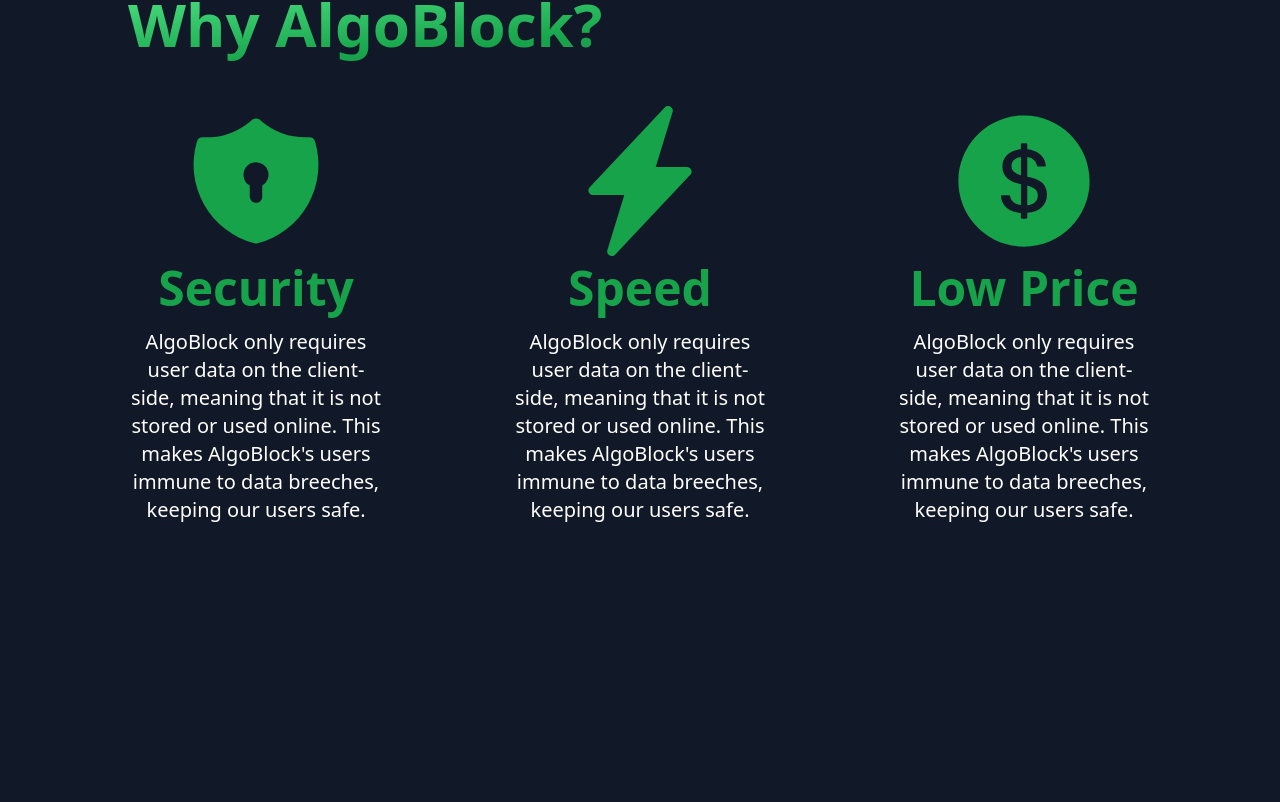
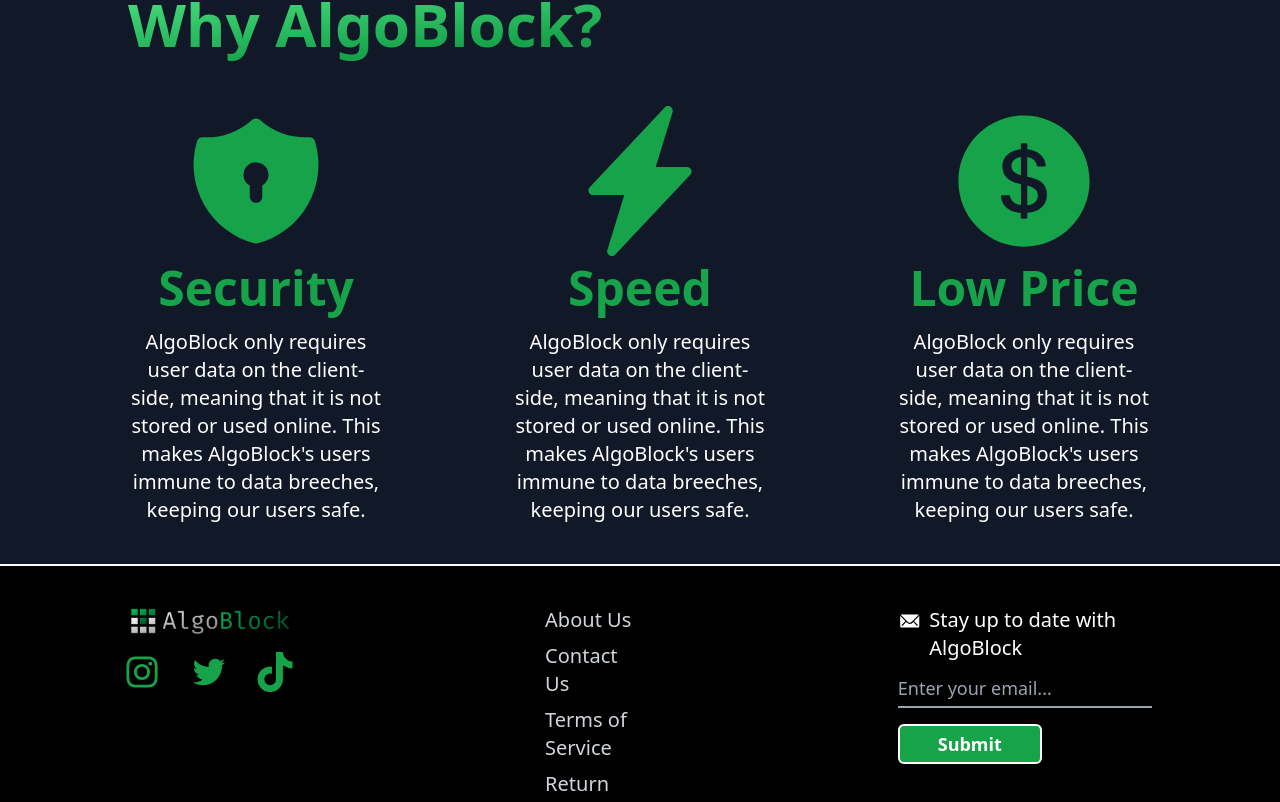
Before and after one commit to LukeA25/AlgoBlock, a React (Vite) app: page / in a window 1280 px wide. Shown: the part 1976-2778 px from the top of the page. Before the commit the page ends 2540 px from the top, so only its background shows below. Built offline with nearby package versions, Linux system fonts and the light colour scheme.

Commit message:
Footer and Strategies

```diff
--- a/src/components/AnimatedRoutes.jsx
+++ b/src/components/AnimatedRoutes.jsx
@@ -2,6 +2,7 @@ import { Route, Routes, useLocation } from "react-router-dom";
 import Home from "../pages/Home";
 import Strategies from "../pages/Strategies";
 import Marketplace from "../pages/Marketplace";
+import Workspace from "../pages/Workspace";
 
 import { AnimatePresence } from "framer-motion";
 
@@ -13,6 +14,7 @@ function AnimatedRoutes() {
         <Route path="/" exact element={<Home />} />
         <Route path="/strategies" exact element={<Strategies />} />
         <Route path="/marketplace" exact element={<Marketplace />} />
+        <Route path="/workspace" exact element={<Workspace />} />
       </Routes>
     </AnimatePresence>
   );
--- a/src/components/StrategyContext.jsx
+++ /dev/null
@@ -1,15 +0,0 @@
-import { createContext, useState } from "react";
-
-const StrategyContext = createContext();
-
-export function StrategyProvider(props) {
-  const [currentStrategy, setCurrentStrategy] = useState("");
-
-  return (
-    <StrategyContext.Provider value={{currentStrategy, setCurrentStrategy}}>
-      {props.children}
-    </StrategyContext.Provider>
-  );
-}
-
-export default StrategyContext;
--- a/src/components/UserContext.jsx
+++ b/src/components/UserContext.jsx
@@ -5,9 +5,10 @@ const UserContext = createContext();
 export function UserProvider(props) {
   const [userKey, setUserKey] = useState("");
   const [isLoggedIn, setIsLoggedIn] = useState(false);
+  const [currentStrategy, setCurrentStrategy] = useState("");
 
   return (
-    <UserContext.Provider value={{userKey, setUserKey, isLoggedIn, setIsLoggedIn}}>
+    <UserContext.Provider value={{userKey, setUserKey, isLoggedIn, setIsLoggedIn, currentStrategy, setCurrentStrategy}}>
       {props.children}
     </UserContext.Provider>
   );
--- a/src/pages/Home.jsx
+++ b/src/pages/Home.jsx
@@ -1,17 +1,27 @@
 import { motion } from "framer-motion";
-import { useState, useEffect } from "react";
+import { useState, useEffect, useRef } from "react";
 import stocks from "../assets/Stocks.png";
 import InfoCard from "../components/InfoCard";
 import ScrollInfo from "../components/ScrollInfo";
 
+import logo from "../assets/AlgoBlock.png";
 import { TbShieldLockFilled } from "react-icons/tb";
+import { FaTiktok } from "react-icons/fa";
 import { BsFillLightningChargeFill } from "react-icons/bs";
-import { AiFillDollarCircle } from "react-icons/ai";
+import {
+  AiFillDollarCircle,
+  AiOutlineInstagram,
+  AiOutlineTwitter,
+} from "react-icons/ai";
+import { IoIosMail } from "react-icons/io";
+import { Link } from "react-router-dom";
 
 function Home() {
   const [changingTitle, setChangingTitle] = useState("");
+  const [formSubmitted, setFormSubmitted] = useState(false);
   const [pos, setPos] = useState(0);
   const title = "AlgoBlock";
+  const emailRef = useRef();
 
   useEffect(() => {
     document.addEventListener("scroll", (e) => {
@@ -62,6 +72,49 @@ function Home() {
     return () => clearInterval(intervalId);
   }, [title]);
 
+  function addEmailHandler(email) {
+    var emails = [];
+    fetch("https://algoblock-4a1c4-default-rtdb.firebaseio.com/emailList.json")
+      .then((response) => {
+        return response.json();
+      })
+      .then((data) => {
+        for (const key in data) {
+          emails = data[key];
+        }
+      })
+      .then(() => {
+        var alreadyExists = false;
+        for (var i in emails) {
+          if (emails[i] == email) {
+            alreadyExists = true;
+          }
+        }
+        if (!alreadyExists) {
+          emails.push(email);
+        }
+      })
+      .then(() => {
+        fetch(
+          "https://algoblock-4a1c4-default-rtdb.firebaseio.com/emailList.json",
+          {
+            method: "PUT",
+            body: JSON.stringify({ emails: emails }),
+            headers: {
+              "Content-Type": "appliation/json",
+            },
+          }
+        );
+      });
+  }
+
+  function submitHandler(event) {
+    scrollTo(top);
+    event.preventDefault();
+    const email = emailRef.current.value.toLowerCase();
+    return addEmailHandler(email);
+  }
+
   return (
     <motion.div
       className="bg-black h-screen pt-20"
@@ -95,7 +148,7 @@ function Home() {
           </div>
           <div className="m-auto h-full w-full relative">
             <img src={stocks} className="h-full w-full absolute" />
-            <div className="h-10 w-10 border-green-600 border-4 rounded-full relative left-[7.6vw] top-[69vh] animate-buy-flash">
+            {/* <div className="h-10 w-10 border-green-600 border-4 rounded-full relative left-[7.6vw] top-[69vh] animate-buy-flash">
               <h1 className="text-green-600 font-semibold text-[150%] relative top-[80%] left-[80%]">
                 BUY
               </h1>
@@ -104,7 +157,7 @@ function Home() {
               <h1 className="text-red-600 font-semibold text-[150%] absolute -top-10 -right-5">
                 SELL
               </h1>
-            </div>
+            </div> */}
           </div>
           <div className="bg-black w-full h-full relative -top-full animate-stock-cover" />
         </article>
@@ -182,7 +235,9 @@ function Home() {
             description="AlgoBlock only requires user data on the client-side, meaning that it is not stored or used online. This makes AlgoBlock's users immune to data breeches, keeping our users safe."
           />
           <InfoCard
-            icon={<BsFillLightningChargeFill size="150" color="rgb(22, 163, 74)" />}
+            icon={
+              <BsFillLightningChargeFill size="150" color="rgb(22, 163, 74)" />
+            }
             title="Speed"
             description="AlgoBlock only requires user data on the client-side, meaning that it is not stored or used online. This makes AlgoBlock's users immune to data breeches, keeping our users safe."
           />
@@ -193,6 +248,83 @@ function Home() {
           />
         </div>
       </section>
+
+      <section
+        id="footer"
+        className="bg-black w-screen py-10 px-[10%] border-t-2 border-t-white flex justify-center gap-[25%]"
+      >
+        <div className="flex flex-col gap-4">
+          <img src={logo} className="w-64" />
+          <div className="flex justify-center gap-[16.6%]">
+            <a href="https://instagram.com" target="_blank">
+              <AiOutlineInstagram size="40" color="rgb(22, 163, 74)" />
+            </a>
+            <a href="https://twitter.com" target="_blank">
+              <AiOutlineTwitter size="40" color="rgb(22, 163, 74)" />
+            </a>
+            <a href="https://tiktok.com" target="_blank">
+              <FaTiktok size="40" color="rgb(22, 163, 74)" />
+            </a>
+          </div>
+        </div>
+        <div className="flex flex-col gap-2">
+          <Link
+            to="/about-us"
+            className="text-gray-300 hover:text-white active:text-gray-500 text-xl duration-300"
+          >
+            About Us
+          </Link>
+          <Link
+            to="/contact-us"
+            className="text-gray-300 hover:text-white active:text-gray-500 text-xl"
+          >
+            Contact Us
+          </Link>
+          <Link
+            to="/terms-of-service"
+            className="text-gray-300 hover:text-white active:text-gray-500 text-xl"
+          >
+            Terms of Service
+          </Link>
+          <Link
+            to="/return-policy"
+            className="text-gray-300 hover:text-white active:text-gray-500 text-xl"
+          >
+            Return Policy
+          </Link>
+          <Link
+            to="/privacy-policy"
+            className="text-gray-300 hover:text-white active:text-gray-500 text-xl"
+          >
+            Privacy Policy
+          </Link>
+        </div>
+        <div className="flex flex-col gap-2">
+          <div className="flex gap-2">
+            <IoIosMail color="white" size="30" />
+            <h2 className="text-white text-xl">
+              Stay up to date with AlgoBlock
+            </h2>
+          </div>
+          <form onSubmit={submitHandler}>
+            <input
+              id="email-input"
+              type="email"
+              placeholder="Enter your email..."
+              ref={emailRef}
+              required
+              className="bg-transparent border-b-2 border-b-gray-400 w-full text-lg py-1 text-gray-200"
+            />
+            <button
+              className="bg-green-600 hover:bg-green-500 active:bg-green-800 transition-colors duration-300 border-white border-2 w-36 h-10
+          rounded-md text-white text-lg font-semibold mt-4"
+            >
+              Submit
+            </button>
+          </form>
+        </div>
+      </section>
+
       <div className="fixed w-2 h-1/2 right-0 top-0 ml-[calc(50vw-0.25rem)] left-0 -z-10 bg-gradient-to-t from-green-600 to-gray-600" />
     </motion.div>
   );
--- a/src/pages/Workspace.jsx
+++ b/src/pages/Workspace.jsx
@@ -0,0 +1,5 @@
+function Workspace() {
+    return <div></div>
+}
+
+export default Workspace;
```
Also changed, not shown: src/pages/Strategies.jsx (+96 -14 lines).
